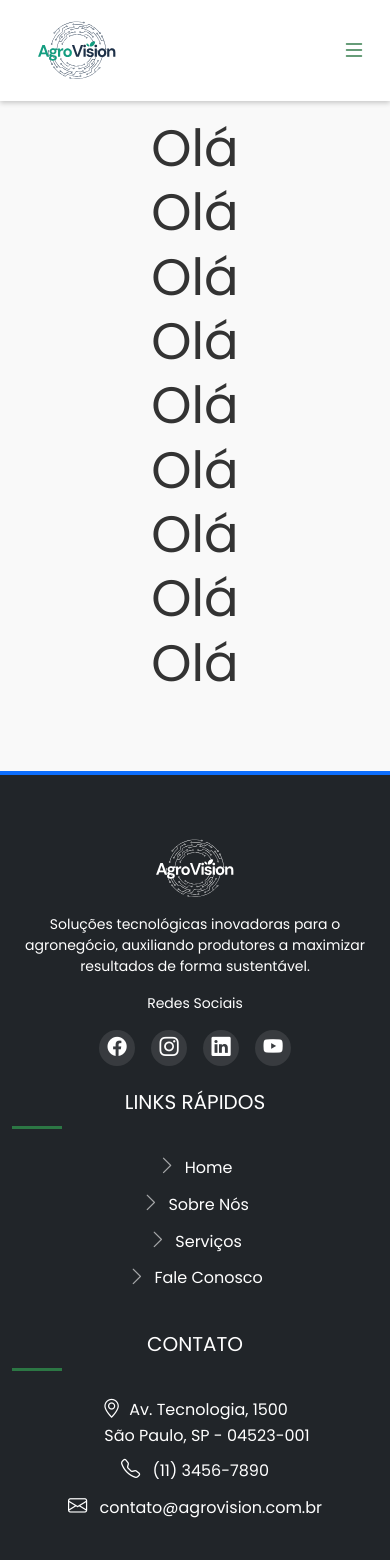
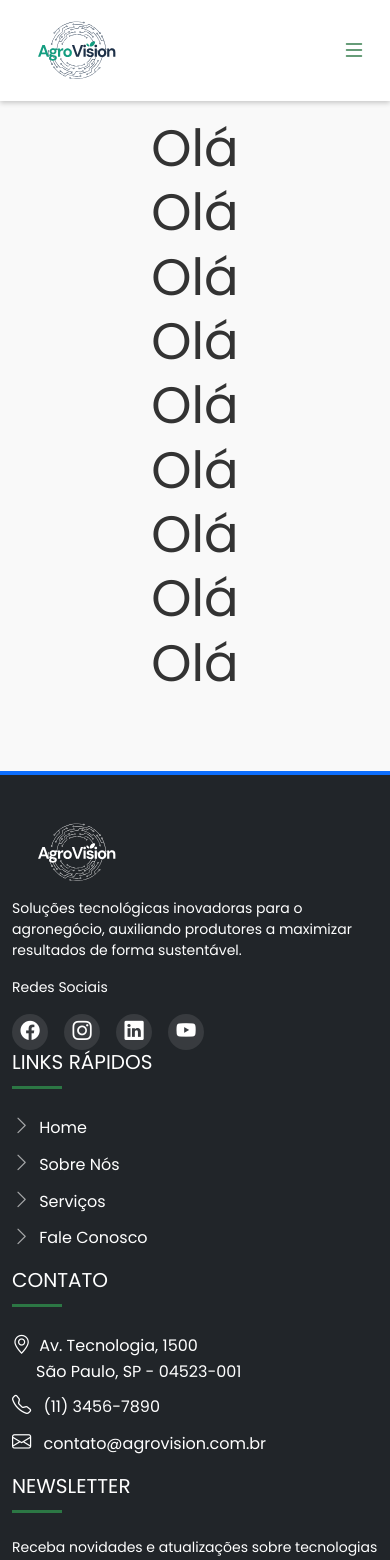
Before and after one commit to lucaslap/Agrovision, a React (Vite) app: page / in a window 390 px wide. Shown: the top 1560 px of the page. Built offline with nearby package versions, Linux system fonts and the light colour scheme.

Commit message:
fix: responsividade e alinhamento de conteudo

```diff
--- a/src/App.css
+++ b/src/App.css
@@ -1,20 +1,25 @@
 #root {
   width: 100%;
+  min-height: 100vh;
   margin: 0;
   padding: 0;
-  text-align: center;
 }
 
 .App {
   min-height: 100vh;
   display: flex;
   flex-direction: column;
+  width: 100%;
+  overflow-x: hidden;
 }
 
 main {
   flex: 1;
   width: 100%;
   padding: 2rem 0;
+  display: flex;
+  flex-direction: column;
+  align-items: center;
 }
 
 .logo {
--- /dev/null
+++ b/src/components/Footer.css
@@ -0,0 +1,151 @@
+.footer-section {
+  padding: 0 15px;
+  margin-bottom: 2rem;
+}
+
+.social-icons {
+  display: flex;
+  gap: 1rem;
+}
+
+.social-icons a {
+  color: white;
+  font-size: 1.2rem;
+  transition: all 0.3s ease;
+  padding: 8px;
+  border-radius: 50%;
+  background-color: rgba(255, 255, 255, 0.1);
+}
+
+.social-icons a:hover {
+  color: var(--primary-color);
+  background-color: rgba(255, 255, 255, 0.2);
+}
+
+.footer-links li a {
+  transition: color 0.3s ease;
+  display: inline-block;
+  padding: 4px 0;
+}
+
+.footer-links li a:hover {
+  color: var(--primary-color) !important;
+}
+
+.back-to-top {
+  color: white;
+  font-size: 1.5rem;
+  transition: color 0.3s ease;
+}
+
+.back-to-top:hover {
+  color: var(--primary-color);
+}
+
+/* Ajuste do container para largura total */
+.container-fluid {
+  padding: 0 max(15px, 5%);
+  width: 100%;
+  max-width: 100%;
+}
+
+/* Desktop e tablets grandes */
+@media (min-width: 992px) {
+  .row > div {
+    padding-right: 30px;
+    padding-left: 30px;
+  }
+
+  .footer-section {
+    margin-bottom: 0;
+  }
+}
+
+/* Tablets */
+@media (max-width: 991px) {
+  .footer-section {
+    text-align: center;
+    padding: 0 20px;
+    margin-bottom: 2.5rem;
+  }
+
+  .social-icons {
+    justify-content: center;
+  }
+
+  .footer-links {
+    display: flex;
+    flex-wrap: wrap;
+    justify-content: center;
+    gap: 10px;
+  }
+
+  .footer-links li {
+    margin: 0 10px;
+  }
+}
+
+/* Celulares grandes */
+@media (max-width: 768px) {
+  .container-fluid {
+    padding: 0 15px;
+  }
+
+  .footer-section {
+    padding: 0 10px;
+    margin-bottom: 2rem;
+  }
+
+  .footer-links li {
+    margin: 0 5px;
+  }
+
+  .social-icons {
+    gap: 0.75rem;
+  }
+
+  .social-icons a {
+    font-size: 1.1rem;
+    padding: 6px;
+  }
+}
+
+/* Celulares pequenos */
+@media (max-width: 576px) {
+  .footer-section {
+    padding: 0 5px;
+    margin-bottom: 1.5rem;
+  }
+
+  .footer-links {
+    flex-direction: column;
+    gap: 5px;
+  }
+
+  .footer-links li {
+    margin: 0;
+  }
+
+  .social-icons {
+    gap: 0.5rem;
+  }
+
+  .social-icons a {
+    font-size: 1rem;
+    padding: 5px;
+  }
+
+  /* Ajuste para o copyright e políticas */
+  .row.align-items-center {
+    text-align: center !important;
+  }
+
+  .row.align-items-center .text-md-start,
+  .row.align-items-center .text-md-end {
+    text-align: center !important;
+  }
+
+  .list-inline {
+    margin-top: 1rem;
+  }
+}
--- a/src/components/Footer.jsx
+++ b/src/components/Footer.jsx
@@ -12,10 +12,10 @@ const Footer = () => {
 
   return (
     <footer className="bg-dark text-white pt-5 pb-4 w-100">
-      <div className="container">
-        <div className="row">
+      <div className="container-fluid">
+        <div className="row justify-content-around">
           {/* Logo e informações da empresa */}
-          <div className="col-l g-3 col-md-6 mb-4 mb-md-0">
+          <div className="col-lg-3 col-md-6 col-sm-12">
             <img
               src={logoFooter}
               alt="Logo AgroVision"
@@ -44,7 +44,7 @@ const Footer = () => {
           </div>
 
           {/* Links rápidos */}
-          <div className="col-lg-3 col-md-6 mb-4 mb-md-0">
+          <div className="col-lg-3 col-md-6 col-sm-12">
             <h5 className="text-uppercase mb-4">Links Rápidos</h5>
             <ul className="list-unstyled footer-links">
               <li className="mb-2">
@@ -71,7 +71,7 @@ const Footer = () => {
           </div>
 
           {/* Contato */}
-          <div className="col-lg-3 col-md-6 mb-4 mb-md-0">
+          <div className="col-lg-3 col-md-6 col-sm-12">
             <h5 className="text-uppercase mb-4">Contato</h5>
             <ul className="list-unstyled">
               <li className="mb-2">
@@ -88,7 +88,7 @@ const Footer = () => {
           </div>
 
           {/* Newsletter */}
-          <div className="col-lg-3 col-md-6 mb-4 mb-md-0">
+          <div className="col-lg-3 col-md-6 col-sm-12">
             <h5 className="text-uppercase mb-4">Newsletter</h5>
             <p className="small">
               Receba novidades e atualizações sobre tecnologias agrícolas
```
